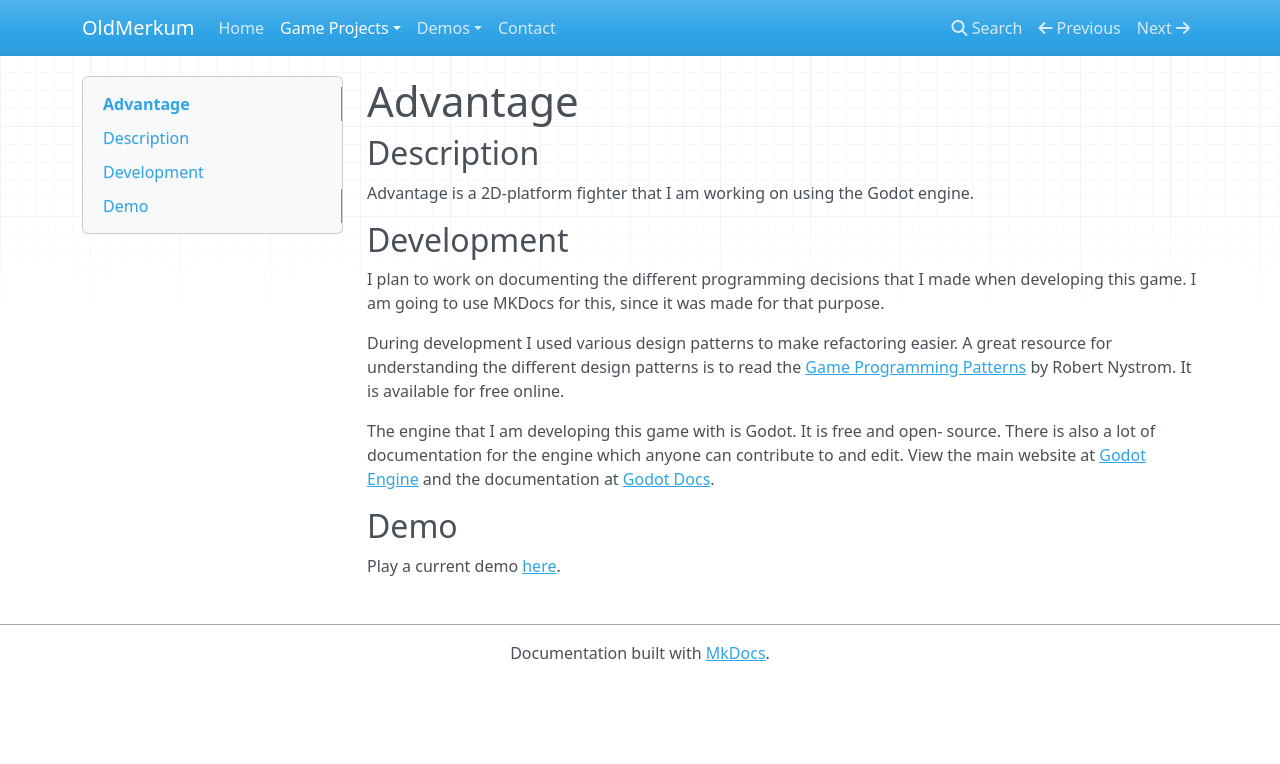
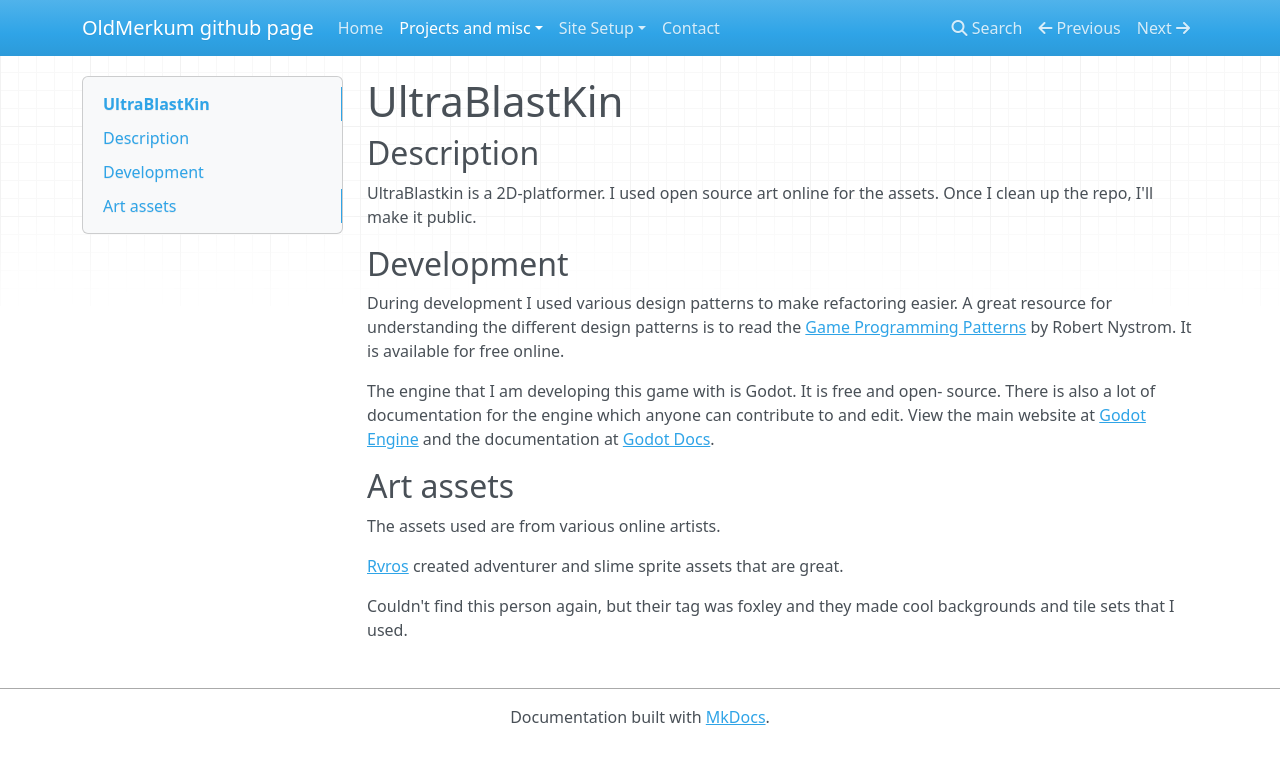
Before and after one commit to oldmerkum/oldmerkum.github.io, an MkDocs documentation site: the page built from docs/projects_misc/ultrablastkin.md, in a window 1280 px wide. Shown: the top 764 px of the page. Built offline with MkDocs 1.6.1, drawn with Linux system fonts in a browser that asks for light colours; nearby versions of some CDN libraries.

```diff
--- a/docs/game_dev/advantage.md
+++ b/docs/projects_misc/ultrablastkin.md
@@ -1,14 +1,11 @@
-# Advantage
+# UltraBlastKin
 
 ## Description
 
-Advantage is a 2D-platform fighter that I am working on using the Godot engine.
+UltraBlastkin is a 2D-platformer. I used open source art online for the assets.
+Once I clean up the repo, I'll make it public.
 
 ## Development
-
-I plan to work on documenting the different programming decisions that I made
-when developing this game. I am going to use MKDocs for this, since it was
-made for that purpose.
 
 During development I used various design patterns to make refactoring easier.
 A great resource for understanding the different design patterns is to read the
@@ -21,6 +18,12 @@ contribute to and edit. View the main website at
 [Godot Engine](https://godotengine.org/) and the documentation at
 [Godot Docs](https://docs.godotengine.org/).
 
-## Demo
+## Art assets
 
- Play a current demo <a href="/demos/advantage/html/advantage.html">here</a>.
+The assets used are from various online artists.
+
+[Rvros](https://rvros.itch.io/) created adventurer and slime sprite assets that
+are great.
+
+Couldn't find this person again, but their tag was foxley and they made cool
+backgrounds and tile sets that I used.
--- a/mkdocs.yml
+++ b/mkdocs.yml
@@ -1,10 +1,11 @@
-site_name: OldMerkum
+site_name: OldMerkum github page
 nav:
   - Home: index.md
-  - Game Projects:
-    - Advantage: game_dev/advantage.md
-  - Demos:
-    - Advantage Demo: demos/advantage/html/advantage.html
+  - Projects and misc:
+    - Advantage: projects_misc/ultrablastkin.md
+    - Misc: projects_misc/misc.md
+  - Site Setup:
+    - MkDocs: site_setup/mkdocs.md
   - Contact: contact.md
 
 extra_css:
```
Also changed, not shown: docs/game_dev/game_dev.md (deleted, +0 -1 lines), docs/index.md (+11 -5 lines), docs/info_sec/info_sec.md (deleted, +0 -1 lines), docs/japanese/intro.md (deleted, +0 -104 lines), docs/projects_misc/misc.md (added, +38 -0 lines), docs/site_setup/mkdocs.md (added, +23 -0 lines), docs/japanese/greetings.md (deleted), docs/japanese/home.md (deleted).
